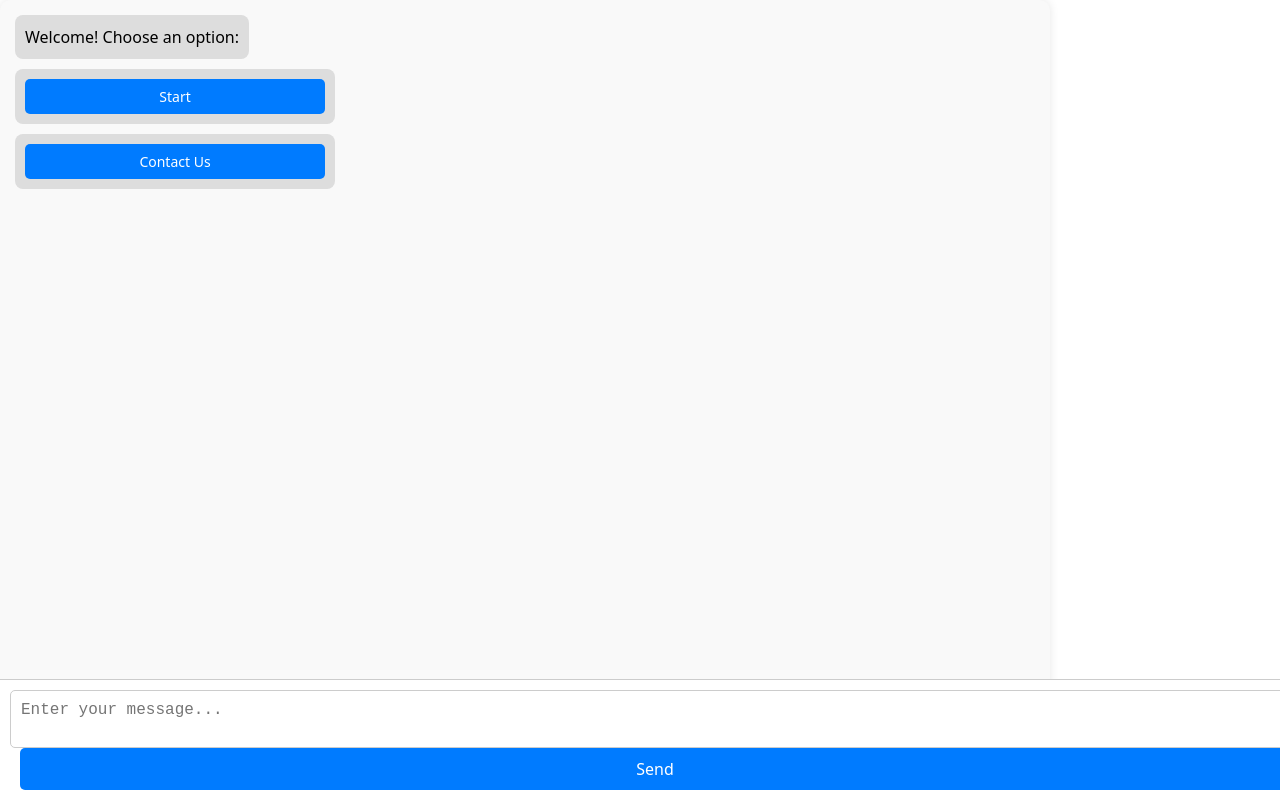
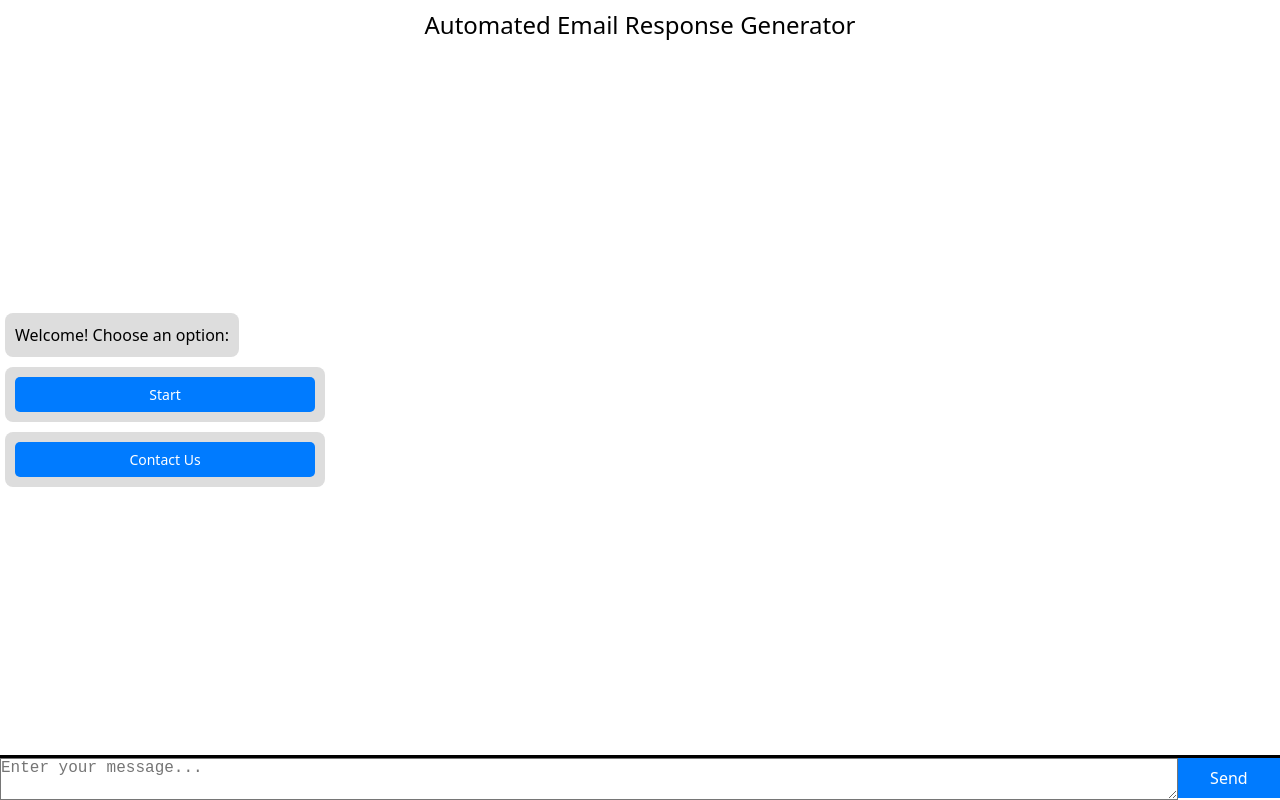
Before and after one commit to shubhanshi-01/Capstone_Project, a React (Vite) app in the folder frontend/: page / in a window 1280 px wide. Built offline with nearby package versions, Linux system fonts and the light colour scheme.

Commit message:
frontend

```diff
--- a/frontend/src/App.css
+++ b/frontend/src/App.css
@@ -1,33 +1,37 @@
-.chat-container {
+body{
+  box-sizing: border-box;
+  margin: 0;
+  padding: 0;
+  background-color: white;
+}
+.heading {
+  width: 100vw;
+  box-sizing: border-box;
+  margin: 0;
+  padding: 0;
+  background: white;
+  color: black;
+  text-align: center;
+  justify-content: center;
+  align-items: center;
+  height: 50px;
+  display: flex;
+  position: fixed;
+  top: 0;
+  left: 0;
+  font-size: x-large;
+}
+.chat-box {
+  width: 100vw;
+  margin-top: 0px;
   display: flex;
   flex-direction: column;
-  height: 100vh;
-  width: 300%;
-  margin: auto;
-  background: #f9f9f9;
-  border-radius: 10px;
-  overflow: hidden;
-  box-shadow: 0 0 10px rgba(0, 0, 0, 0.1);
+  overflow-y: auto;
+  scrollbar-width: none;
 }
-
-.heading {
-  display: flex;
-  width: 100%;
-  text-align: center;
-  padding: 15px;
-  background: #007bff;
-  color: white;
+.chat-box::-webkit-scrollbar {
+  display: none;
 }
-
-.chat-box {
-  width: 100%;
-  display: flex;
-  overflow-y: auto;
-  padding: 10px;
-  display: flex;
-  flex-direction: column;
-}
-
 .message {
   padding: 10px;
   margin: 5px;
@@ -78,33 +82,38 @@
 /* Input area (always visible) */
 .input-container {
   display: flex;
-  padding: 10px;
+  border-top: 3px solid black;
+  padding: 0px;
+  margin-bottom: 0px;
   background: white;
-  border-top: 1px solid #ccc;
   position: fixed;
   bottom: 0;
   left: 0;
-  width: 100%;
-  flex-direction: column;
+  width: 100vw;
+  flex-direction: row;
   overflow-y: auto;
 }
 
 .textbox1 {
-  flex: 1;
-  height: 50px;
-  padding: 10px;
+  width: 92%;
+  left: 0;
+  height: 40px;
+  padding: 0;
   font-size: 16px;
-  border: 1px solid #ccc;
-  border-radius: 5px;
+  background-color: white;
+  color: black;
 }
 
 .send-button {
-  padding: 10px 20px;
+  width: 8%;
+  right: 0;
+  bottom: 0;
+  height: 40px;
+  padding: 0;
   font-size: 16px;
   background: #007bff;
   color: white;
   border: none;
-  border-radius: 5px;
+  border-radius: 0px;
   cursor: pointer;
-  margin-left: 10px;
 }
--- a/frontend/src/App.jsx
+++ b/frontend/src/App.jsx
@@ -75,7 +75,10 @@ function App() {
     };
 
     return (
-        <div className="chat-container">
+        <div>
+            <div className="heading">
+                Automated Email Response Generator
+            </div>
             <div className="chat-box" ref={chatBoxRef} style={{ overflowY: "auto", maxHeight: "400px" }}>
                 {messages.map((msg, index) => (
                     <div key={index} className={`message ${msg.sender}`}>
```
